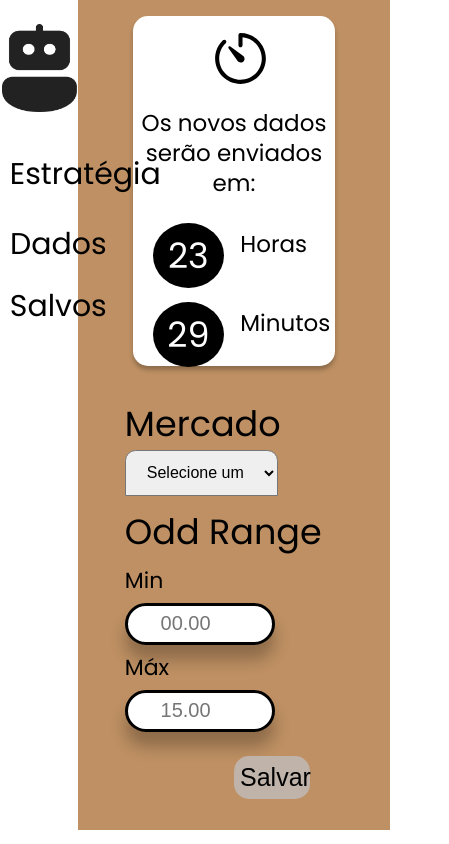
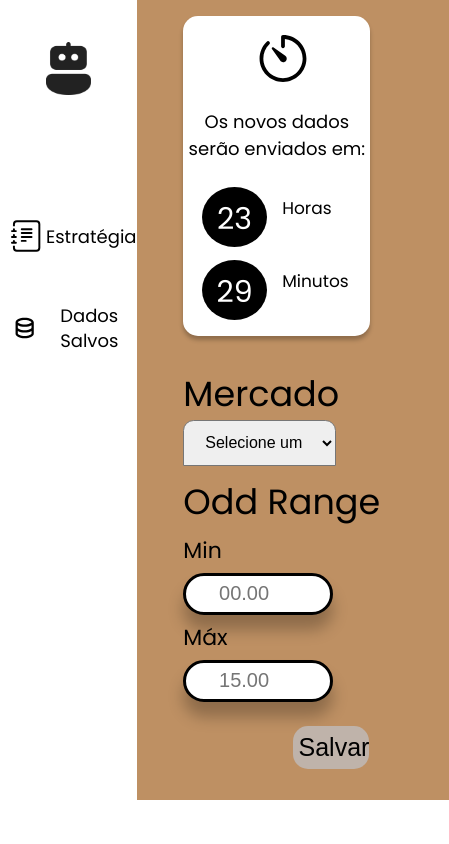
Before and after one commit to pedrorochacr/WebscrappingBot, a React (Create React App) app in the folder frontendbot/: page / in a window 390 px wide. Shown: the whole page, 449 px wide, since content can reach past the window. Built offline with nearby package versions, Linux system fonts and the light colour scheme.

Commit message:
Ajustes responsividade Menu e Timer

```diff
--- a/frontendbot/src/components/home/home.css
+++ b/frontendbot/src/components/home/home.css
@@ -67,3 +67,24 @@
 
 
 }
+@media(max-width:437px){
+    .homePage{
+        margin-left: 35%;
+    }
+    .hour{
+
+        width: 60%;
+        height:320px !important;
+        margin-left:15%;
+    }
+    .hour h4{
+
+        font-size: 18px;
+        line-height: 27px;
+    }
+    .hour svg{
+
+            width: 60px;
+    }
+
+}
--- a/frontendbot/src/components/menu/menu.css
+++ b/frontendbot/src/components/menu/menu.css
@@ -36,3 +36,27 @@ img{
     font-size: 30px;
     line-height: 62px;
 }
+@media(max-width:437px){
+    .leftMenu{
+        width: 35% !important;
+    }
+    .robotIcon{
+        margin-bottom: 25%;
+    }
+    img{
+        width: 45px;
+    }
+    .linksArea{
+       margin-top: 35%;
+
+    }
+    .linksArea svg{
+        width: 35px !important;
+    }
+    .linksArea a{
+       margin-left: 3%;
+
+        font-size: 18px;
+        line-height: 25px;
+    }
+}
--- a/frontendbot/src/components/timer/timer.css
+++ b/frontendbot/src/components/timer/timer.css
@@ -49,3 +49,16 @@ font-size: 30px;
 
 
 }
+@media(max-width:437px){
+    .display span{
+        width: 65px;
+      height: 60px;
+      line-height: 65px;
+      font-size: 30px;
+
+    }
+    p{
+        font-size: 17px;
+     }
+
+}
```
